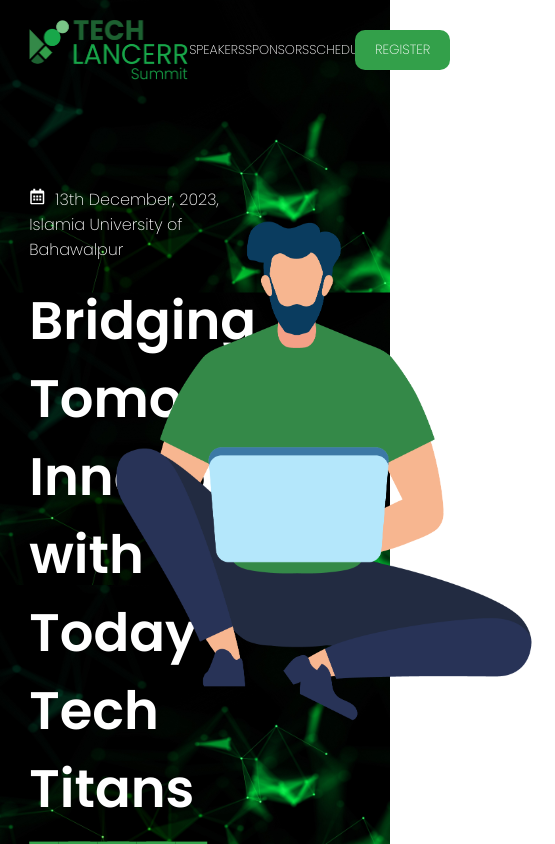
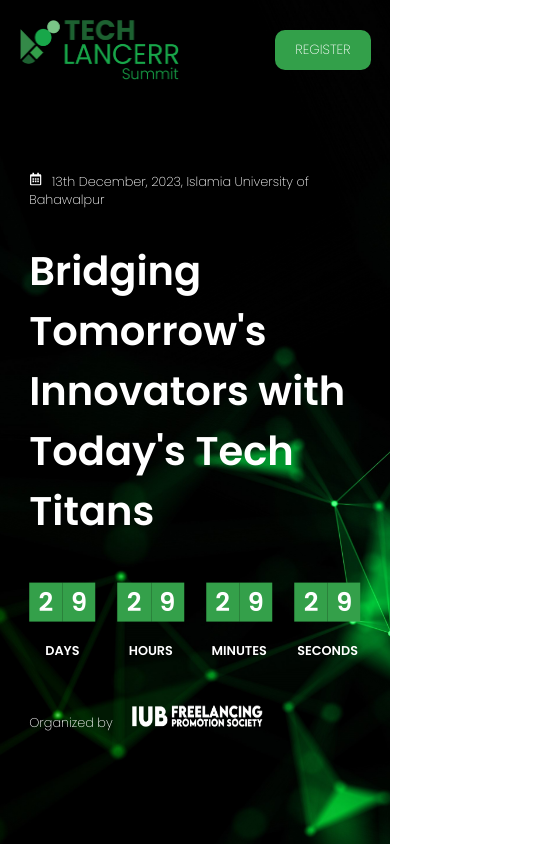
Before and after one commit to Abuzariii/TechLancerr, a Next.js app: page / in a window 390 px wide. Shown: the top 844 px of the page, 555 px wide, since content can reach past the window. Built offline with nearby package versions, Linux system fonts and the light colour scheme; a web font is replaced by a local one.

Commit message:
Banner Responsive

```diff
--- a/src/components/banner/Banner.module.css
+++ b/src/components/banner/Banner.module.css
@@ -5,6 +5,7 @@
   background-image: url("../../../public/ayesha/bannerimage.jpg");
   background-size: 100%;
   background-position: top;
+  background-repeat: no-repeat;
 }
 .main {
   position: absolute;
@@ -90,3 +91,62 @@
 .code {
   height: 500px;
 }
+
+/* Media Queries */
+@media (max-width: 1200px) {
+  .code {
+    height: 400px;
+  }
+  .left > h1 {
+    width: 100%;
+  }
+}
+@media (max-width: 975px) {
+  .main {
+    flex-direction: column-reverse;
+    margin-top: 30px;
+  }
+  .left {
+    width: 100%;
+    height: 100%;
+  }
+  .right {
+    display: none;
+  }
+  .left > p {
+    font-size: 0.8rem;
+  }
+  .left > h1 {
+    font-size: 2.5rem;
+  }
+  .timer {
+    width: 100%;
+  }
+
+  .up > h1 {
+    font-size: 1.6rem;
+    width: 45px;
+  }
+  .down {
+    height: 35%;
+    font-size: 0.4rem;
+    font-weight: 100;
+    margin-top: 10px;
+  }
+
+  .code {
+    height: 300px;
+  }
+}
+
+@media (max-width: 1500px) {
+  .banner {
+    background-size: 200%;
+    background-position: center;
+  }
+}
+@media (max-width: 850px) {
+  .banner {
+    background-size: 300%;
+  }
+}
--- a/src/components/banner/navbar/Navbar.module.css
+++ b/src/components/banner/navbar/Navbar.module.css
@@ -43,3 +43,11 @@
     font-size: 0.8rem;
   }
 }
+@media (max-width: 850px) {
+  .nav {
+    width: 90%;
+  }
+  .nav > div {
+    display: none;
+  }
+}
```
